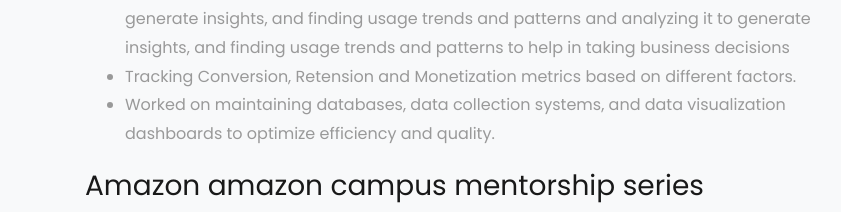
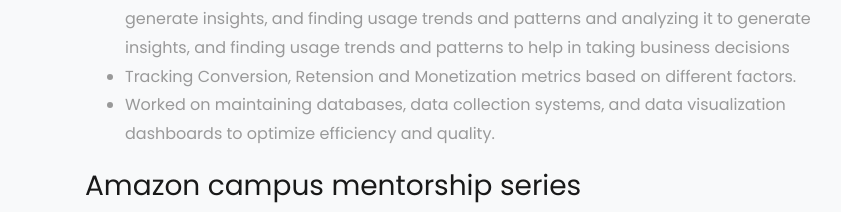
Before and after one commit to IshaPatro/IshaPatro.github.io, a plain HTML site: page index.html in a window 1280 px wide. Shown: the part 2656-2868 px from the top of the page, 0-841 px from the left. Drawn offline with Linux system fonts and the light colour scheme; files whose address does not match are found by name.

Commit message:
Update index.html

```diff
--- a/index.html
+++ b/index.html
@@ -184,7 +184,7 @@
 									<li>Tracking Conversion, Retension and Monetization metrics based on different factors.</li>
 									<li>Worked on maintaining databases, data collection systems, and data visualization dashboards to optimize efficiency and quality.</li>
 								</ul>
-                <h3>Amazon amazon campus mentorship series </h3>
+                <h3>Amazon campus mentorship series </h3>
                 <ul>
                   <li>It’s an ongoing mentorship programme for undergrad Engineering students where Amazon selects a bunch of students and provides them with a mentor and a project and you’re supposed to work on project throughout the programme.</li>
                 </ul>
```
